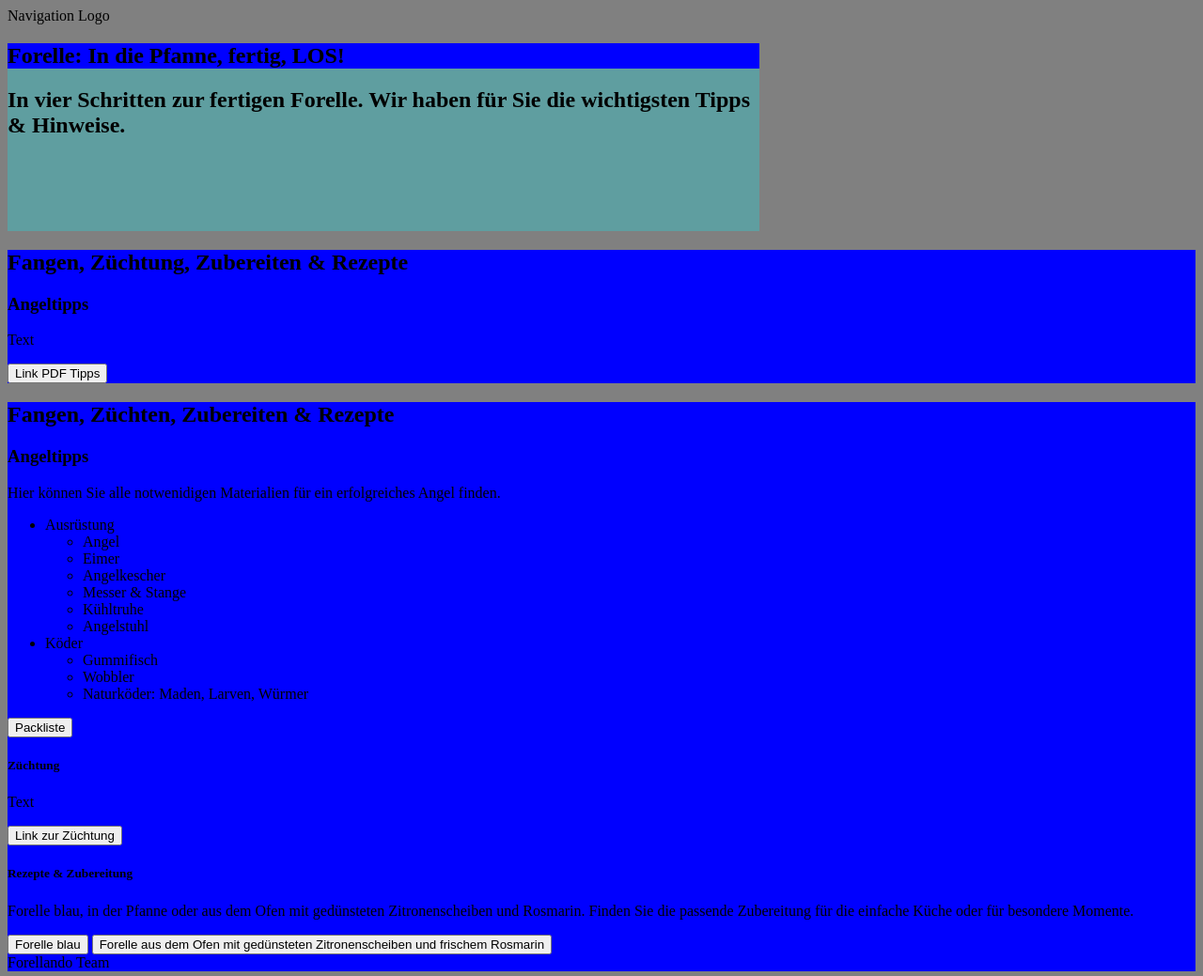
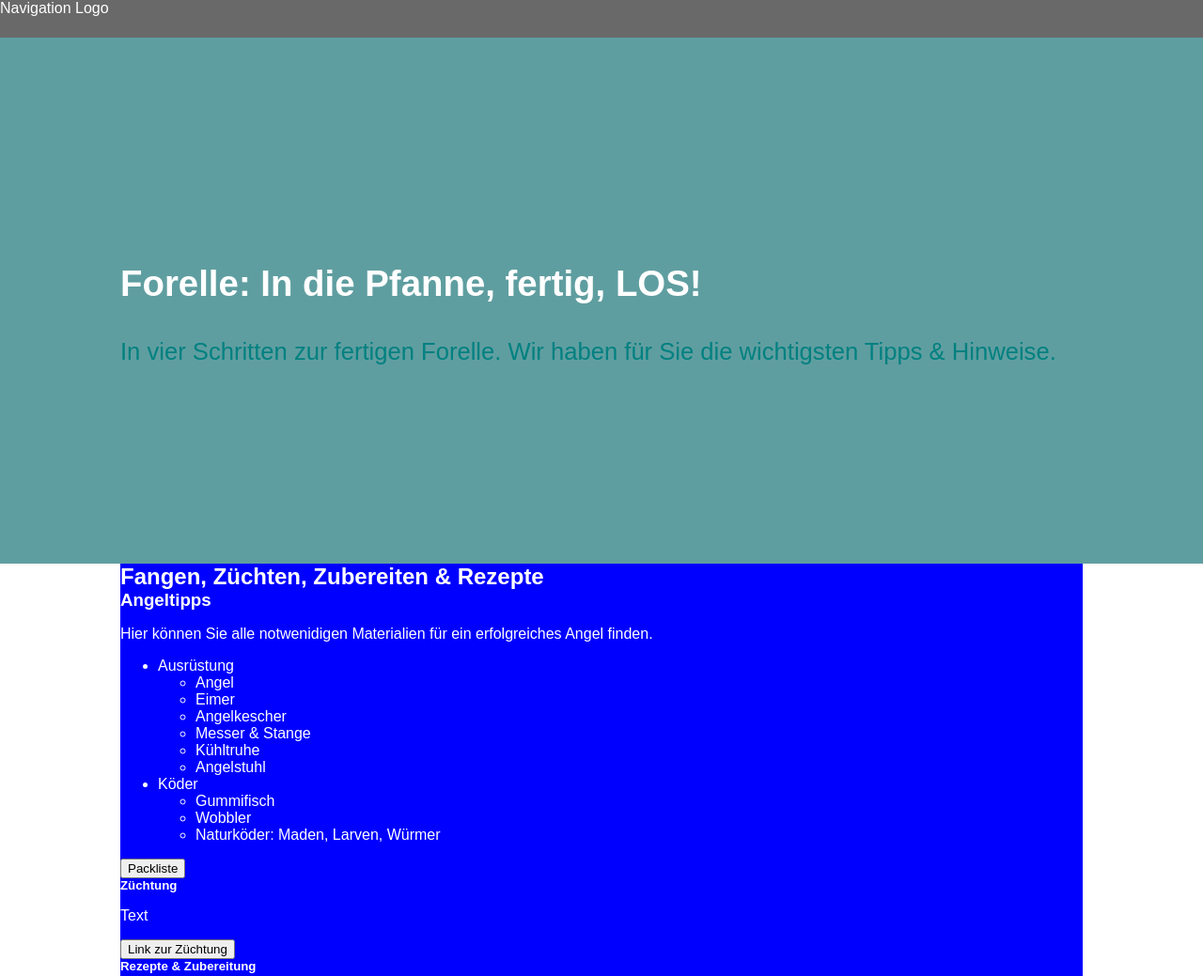
Before and after one commit to coraly-beyer/forellando.de, a plain HTML site: page Aufbau.html in a window 1280 px wide. Shown: the top 1039 px of the page at 94% size. Drawn offline with Linux system fonts and the light colour scheme.

Commit message:
Update CSS

```diff
--- a/Aufbau.html
+++ b/Aufbau.html
@@ -1,31 +1,28 @@
 <!DOCTYPE html>
 <html>
     <head>
-        <title>Forellen-Info´s</title>
+        <title>Forellen-Info</title>
         <meta charset="utf-8">
         <link href="Design.css" type="text/css" rel="stylesheet">
     </head>
     <body>
 
-        <header>
+
+        <header class="header">
             Navigation
             Logo
             <nav></nav>
         </header>
         <main>
+
+
             <section class="hero">
                 <h1>Forelle: In die Pfanne, fertig, LOS!</h1>
                 <h2>In vier Schritten zur fertigen Forelle. Wir haben für Sie die wichtigsten Tipps & Hinweise.</h2>
             </section>
-                 <section class="frame rand">
-                <h1>Fangen, Züchtung, Zubereiten & Rezepte </h1>
-                <article>
-                    <h1>Angeltipps</h1>
-                    <p> Text </p>
-                    <button>Link PDF Tipps</button>
-                </article>
-                 </section>
-            <section class="frame">
+
+
+            <section class="frame bkgr_color2 ">
                 <h1>Fangen, Züchten, Zubereiten & Rezepte </h1>
                 <article>
                     <h1>Angeltipps</h1>
@@ -63,10 +60,8 @@
                         <button>Forelle aus dem Ofen mit gedünsteten Zitronenscheiben und frischem Rosmarin</button>
                     </article>
                 </section>
-                    <section class="frame rand">
+                <section class="bkgr_color1 flex padding1">
                         Forellando Team
-                    </section>
-                    <section>
                     <article>
                         <h1>Markus Köder</h1>
                         <p>Beschreibung</p>
@@ -83,7 +78,17 @@
                         <button>Instagram</button>
                         <button>Mail, Kontakt</button>
                     </article>
-                    </section>
+                </section>
 
           </main>
+          <aside class="bkgr_color2">
+
+            Afil.links
+
+          </aside>
+          <footer>
+              Alles Footer navigation
+          </footer>
+
+
     </body>
--- a/Design.css
+++ b/Design.css
@@ -1,24 +1,66 @@
 body {
-    background-color: grey;
+    background-color:white;
+    font-family: Arial, Helvetica, sans-serif;
+    color: white;
+    margin: 0;
 
+}
+h1,h2,h3,h4 {
+    margin: 0;
+
+
+}
+
+.header{
+    background-color: dimgrey ;
+    color: white;
+    height: 5vh;
 }
 .hero {
     background-color: cadetblue;
-    height: 200px;
-    width: 800px;
-
+    height: 70vh;
+    background-size: cover;
+    background-position: center center;
+    position: relative;
 }
 
+.hero>h1 {
+    position: absolute;
+    left: 10vw;
+    top: 30vh;
+    color: white;
+    font-size: 3vw;
+}
 
-h1 {
-    background-color: blue;
-
-
+.hero>h2 {
+    position: absolute;
+    left: 10vw;
+    top: 40vh;
+    color: teal;
+    font-size: 2vw;
+    font-weight: 300;
 }
 .frame{
-    background-color: blue;
+    width: 80vw;
+    margin: auto auto;
 
 }
 .rand{
     border:black 2px;
+    background-color: lightblue;
 }
+
+footer{
+    background-color:dimgray;
+    color:white;
+}
+
+.flex{ display:flex;
+}
+
+.padding1{padding: 3vw;
+
+}
+
+.bkgr_color1{background-color: lightblue;}
+.bkgr_color2{background-color: blue;}
```
